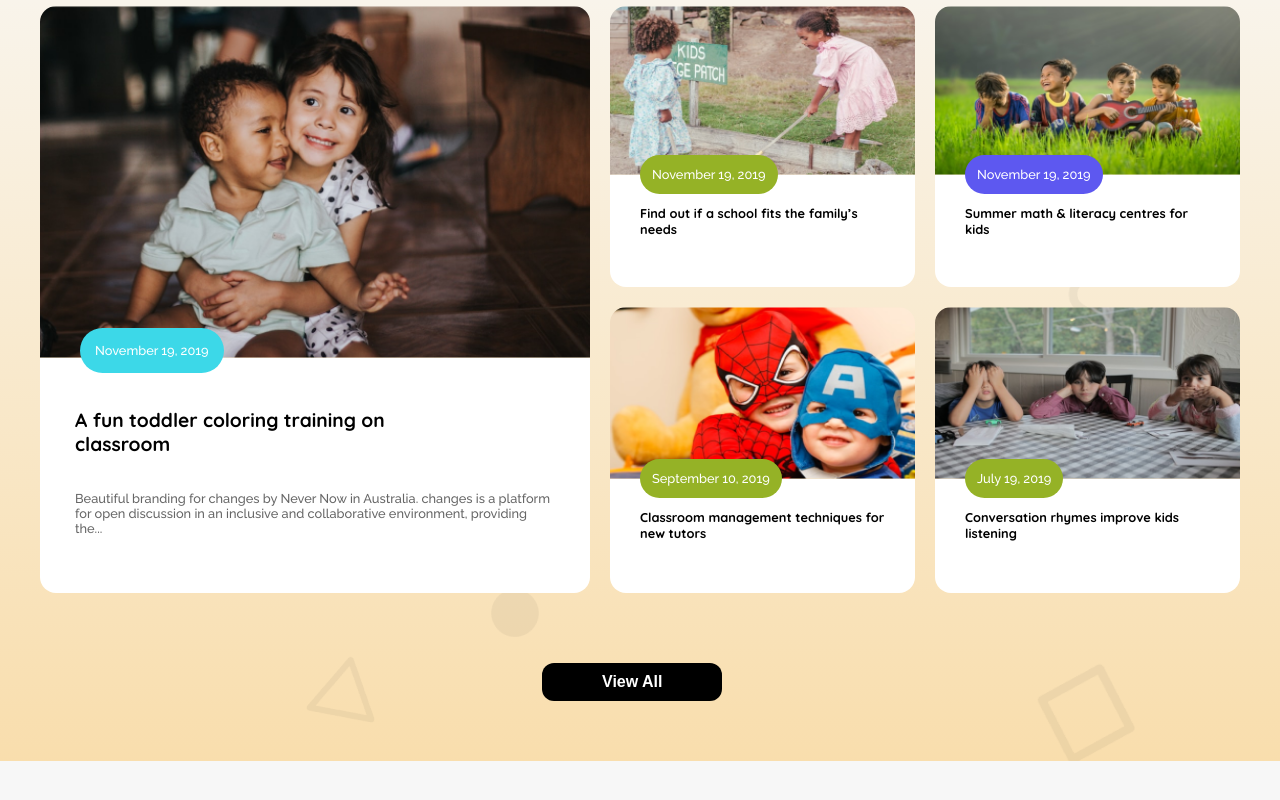
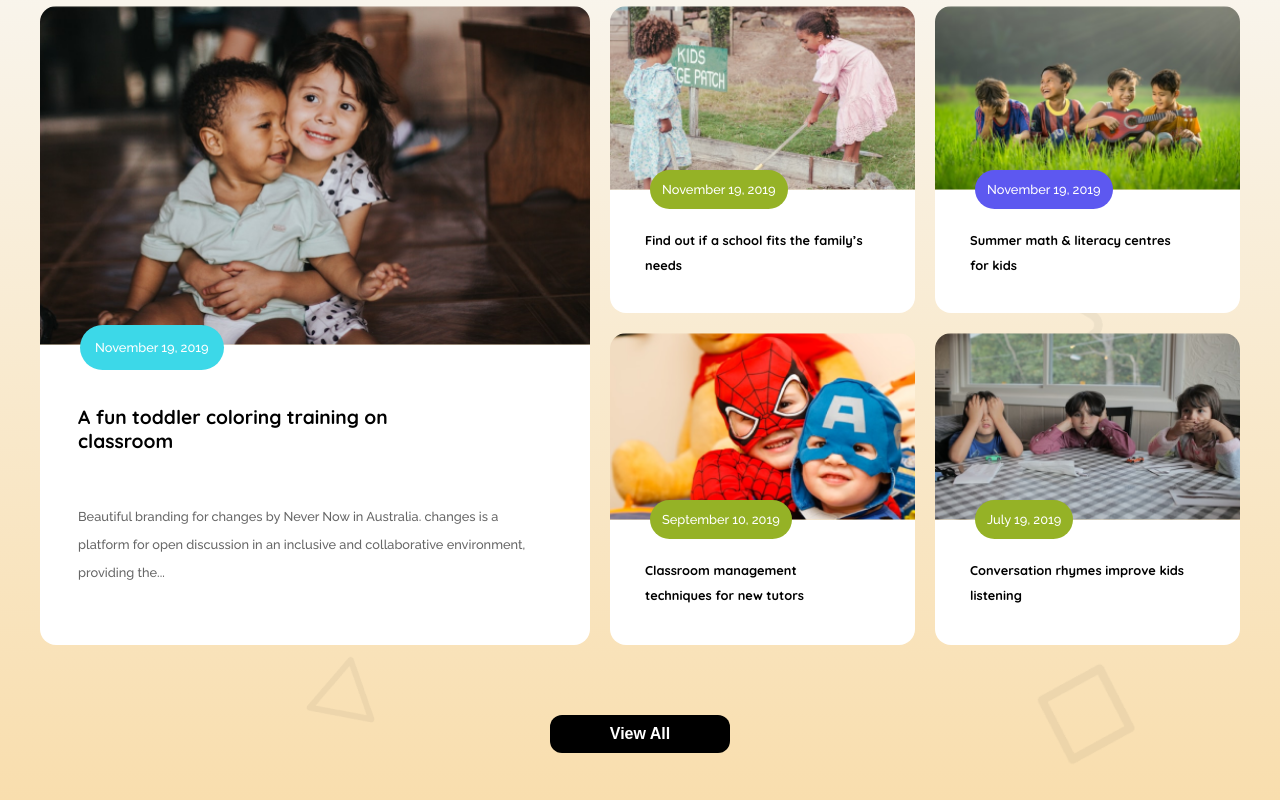
Before and after one commit to asifkhan2000-code/B11-A2-Kids-School-Website, a plain HTML site: page index.html in a window 1280 px wide. Shown: the part 1661-2461 px from the top of the page. Before the commit the page ends 2422 px from the top, so only its background shows below. Drawn offline with Linux system fonts and the light colour scheme.

Commit message:
slight changes

```diff
--- a/index.html
+++ b/index.html
@@ -162,7 +162,7 @@
             </div>
           </div>
         </div>
-        <div class="all-btn-container"><button class="all">View All</button></div>
+        <div class="all-btn-container text-center"><button class="all">View All</button></div>
       </section>
     </main>
     <footer class="footer"></footer>
--- a/styles/style.css
+++ b/styles/style.css
@@ -242,12 +242,17 @@
 .icon-container {
   display: flex;
   justify-content: center;
+  align-items: center;
   gap: 10px;
   margin-bottom: 50px;
 }
 .icon-container img {
   width: 60px;
   height: 60px;
+}
+.icon-container img:hover {
+  cursor: pointer;
+  border: 2px solid #fb4141;
 }
 /* our-story section styles */
 .our-story {
@@ -274,7 +279,7 @@
 }
 .story-container-1-img {
   width: 100%;
-  height: 60%;
+  height: 53%;
 }
 .story-container-1-img img {
   width: 100%;
@@ -282,11 +287,11 @@
   border-radius: 16px 16px 0px 0px;
 }
 .story-container-1-content {
-  height: 40%;
+  height: 47%;
   background-color: #ffffff;
   border-radius: 0px 0px 16px 16px;
   position: relative;
-  padding: 50px 35px 35px 35px;
+  padding: 60px 60px 35px 38px;
 }
 .btn-story {
   border-radius: 47px;
@@ -298,7 +303,7 @@
   padding: 15px;
   position: absolute;
   left: 40px;
-  top: -30px;
+  top: -20px;
   cursor: pointer;
 }
 .btn-story:hover {
@@ -308,11 +313,12 @@
   font-size: 1.5vw;
   font-weight: 700;
   color: #000000;
-  margin-bottom: 35px;
+  margin-bottom: 50px;
 }
 .story-container-1-details {
   font-size: 1vw;
   font-weight: 500;
+  line-height: 28px;
   color: #666666;
 }
 .story-container-2 {
@@ -335,8 +341,7 @@
   background-color: #ffffff;
   border-radius: 0px 0px 16px 16px;
   position: relative;
-  padding: 30px;
-  padding-bottom: 28px;
+  padding: 38px 50px 28px 35px;
 }
 .btn-story-1 {
   border-radius: 47px;
@@ -347,7 +352,7 @@
   color: #ffffff;
   padding: 12px;
   position: absolute;
-  left: 30px;
+  left: 40px;
   top: -20px;
   cursor: pointer;
 }
@@ -363,7 +368,7 @@
   color: #ffffff;
   padding: 12px;
   position: absolute;
-  left: 30px;
+  left: 40px;
   top: -20px;
   cursor: pointer;
 }
@@ -372,12 +377,9 @@
 }
 .story-card-details {
   font-size: 1vw;
+  line-height: 25px;
   font-weight: 700;
   color: #000000;
-}
-.all-btn-container {
-  max-width: 196px;
-  margin: 0 auto;
 }
 .all {
   background-color: black;
@@ -399,10 +401,7 @@
     background-color: #ffffff;
   }
   .navbar {
-    padding-top: 20px;
-    padding-bottom: 10px;
-    padding-left: 11px;
-    padding-right: 11px;
+    padding: 12px 16px;
     border: 1px solid rgba(254, 163, 1, 1);
   }
   .intro-title {
@@ -489,12 +488,20 @@
   }
   .btn-story-1 {
     font-size: 2vw;
+    left: 30px;
   }
   .btn-story-2 {
     font-size: 2vw;
+    left: 30px;
+  }
+  .story-card-content {
+    padding-top: 25px;
+    padding-left: 30px;
+    padding-bottom: 20px;
   }
   .story-card-details {
     font-size: 2vw;
+    line-height: 17px;
   }
   .all-btn-container {
     max-width: 158px;
```
